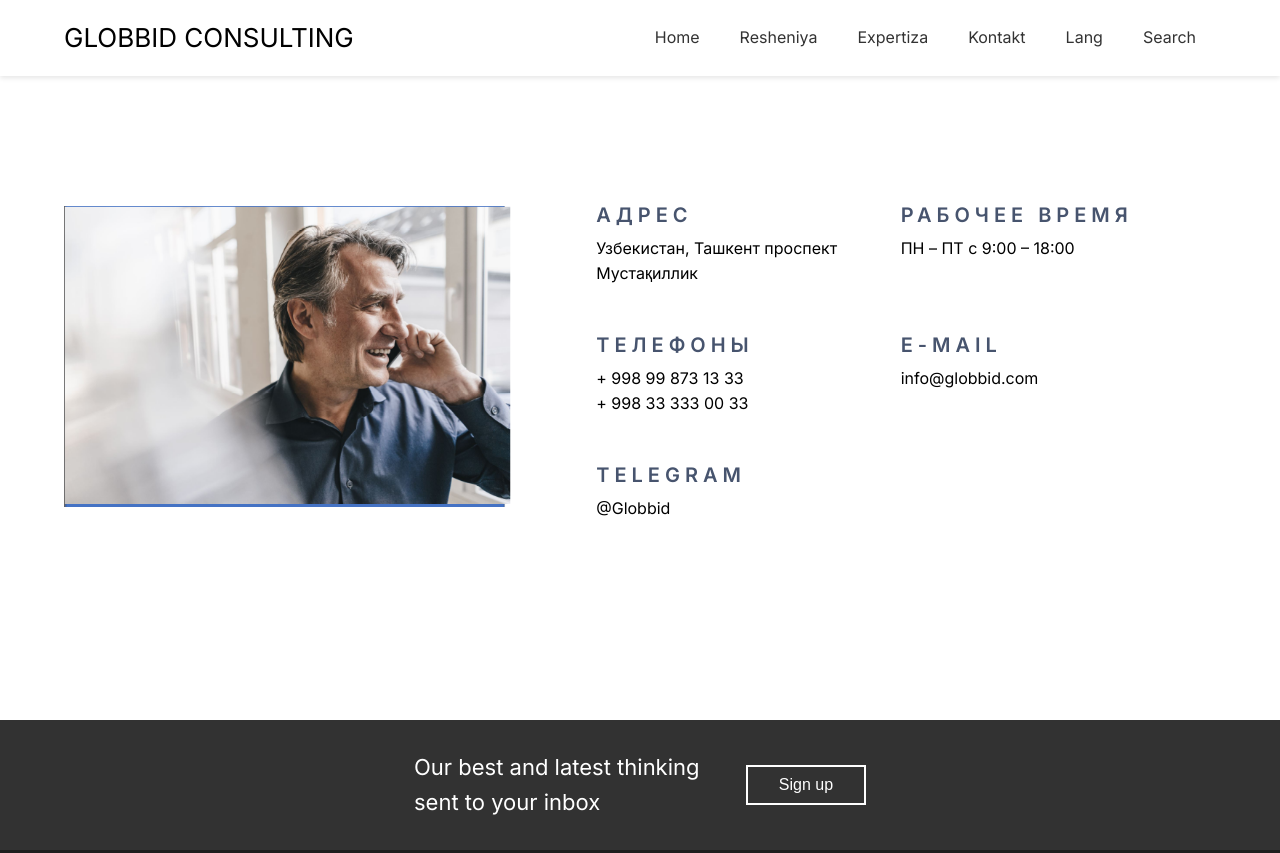
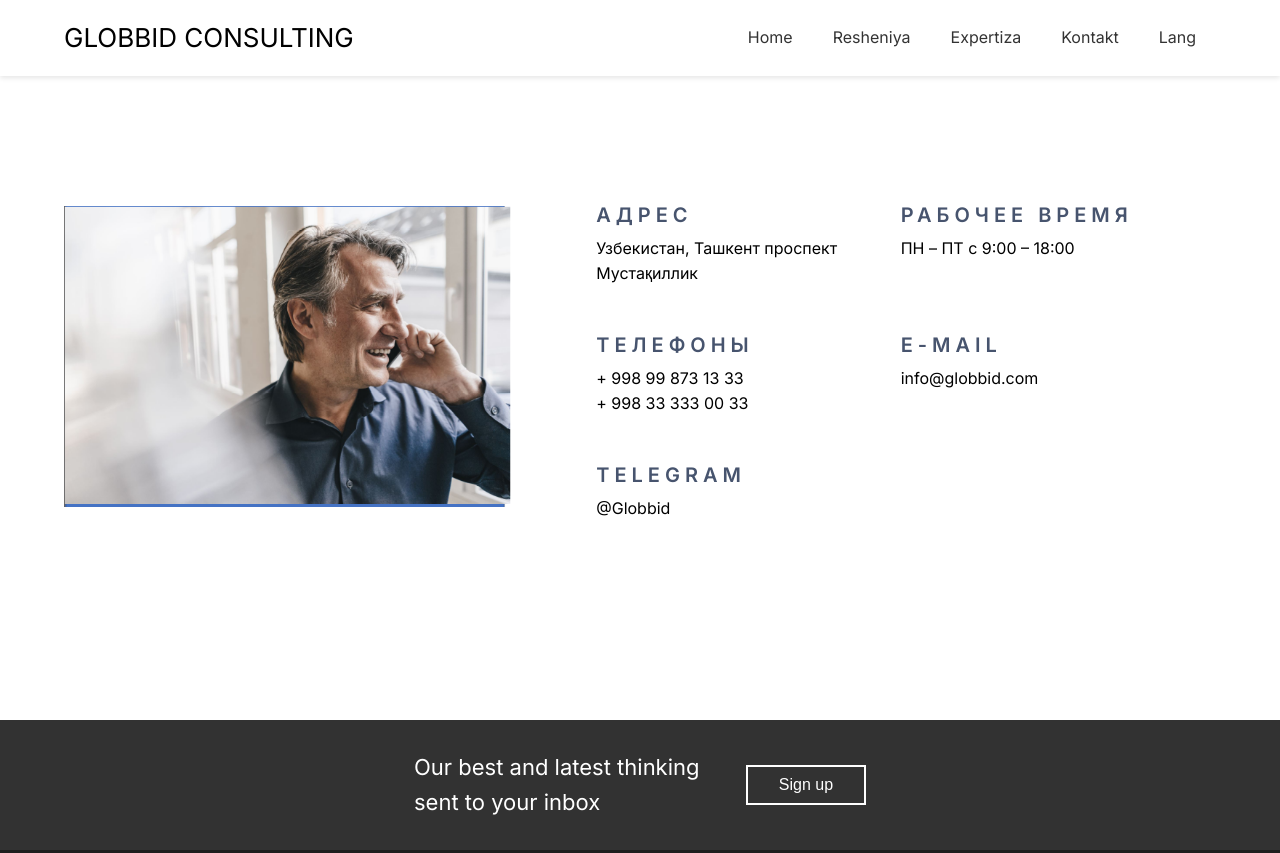
Before and after one commit to trivonse/consulting, a website: page contact.html in a window 1280 px wide. Shown: the top 853 px of the page. Drawn offline with Linux system fonts and the light colour scheme.

Commit message:
delete search

```diff
--- a/contact.html
+++ b/contact.html
@@ -40,7 +40,6 @@
                   <li><a href="#" data-lang="uz">O'zbek</a></li>
                 </ul>
               </li>
-              <li><a href="#">Search</a></li>
             </ul>
           </nav>
         </div>
```
Also changed, not shown: expertiza.html (+0 -1 lines), index.html (+0 -1 lines), solutions.html (+0 -1 lines).
